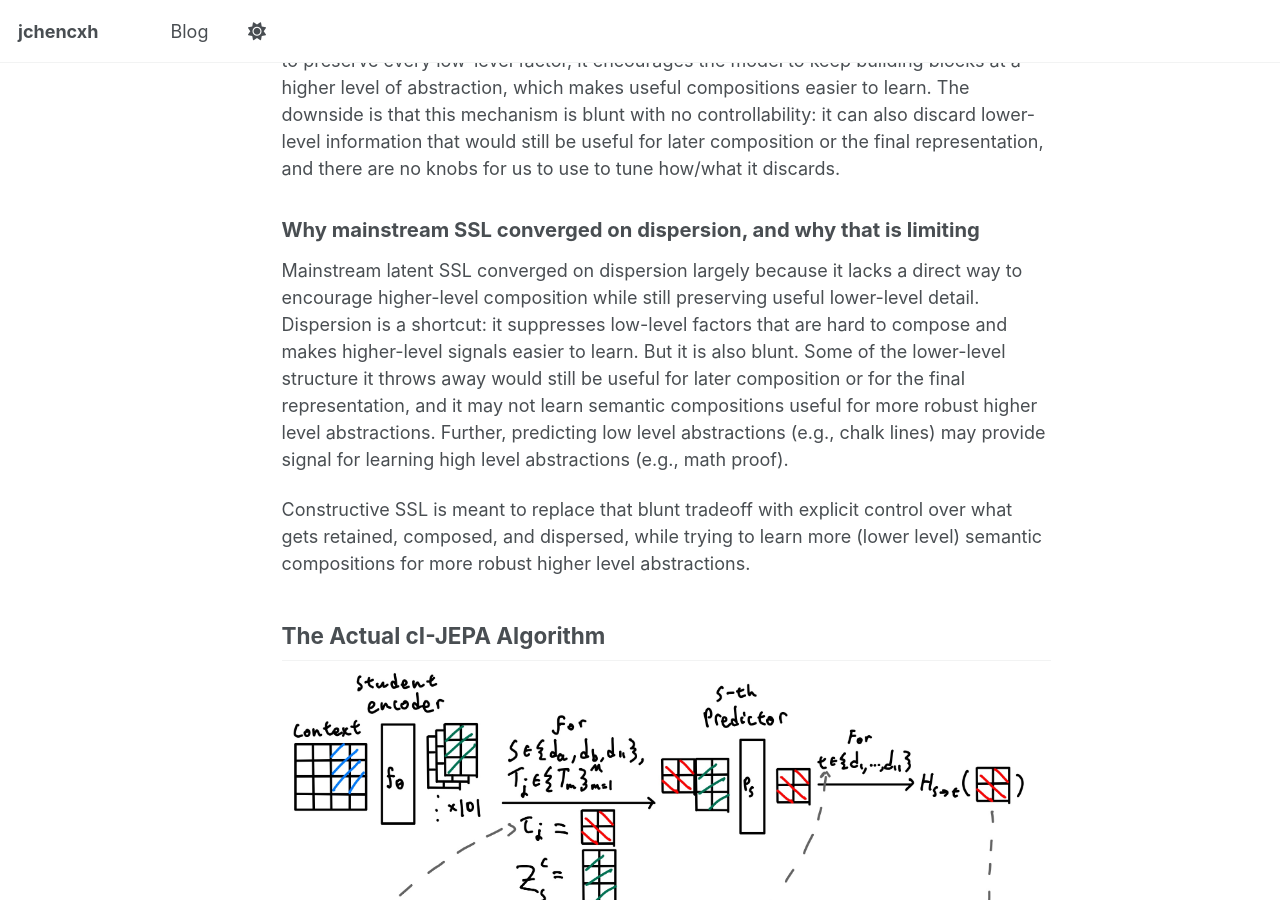
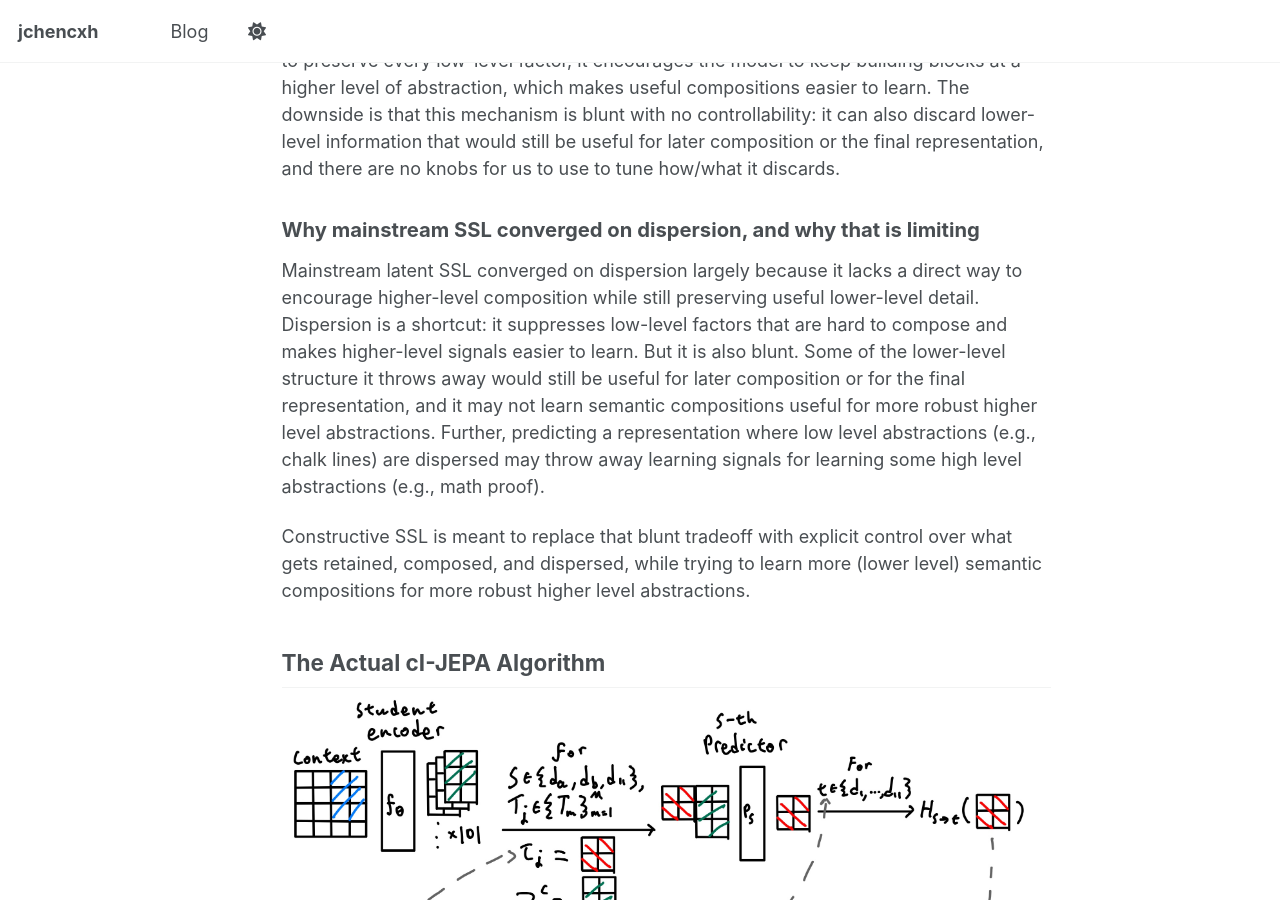
Before and after one commit to jchencxh/jchencxh.github.io, a Jekyll site: the page built from _posts/2026-03-17-constructive-self-supervised-learning-part-1.md, in a window 1280 px wide and 900 px high, scrolled down 3834 px. Built offline with Jekyll 4.4.1, drawn with Linux system fonts in a browser that asks for light colours; a script that is not in the unit is left out.

Commit message:
better phrasing of math rpoof

```diff
--- a/_posts/2026-03-17-constructive-self-supervised-learning-part-1.md
+++ b/_posts/2026-03-17-constructive-self-supervised-learning-part-1.md
@@ -71,7 +71,7 @@ Latent SSL reduces this gap by predicting bootstrapped representations that are
 ### Why mainstream SSL converged on dispersion, and why that is limiting
 
 
-Mainstream latent SSL converged on dispersion largely because it lacks a direct way to encourage higher-level composition while still preserving useful lower-level detail. Dispersion is a shortcut: it suppresses low-level factors that are hard to compose and makes higher-level signals easier to learn. But it is also blunt. Some of the lower-level structure it throws away would still be useful for later composition or for the final representation, and it may not learn semantic compositions useful for more robust higher level abstractions. Further, predicting low level abstractions (e.g., chalk lines) may provide signal for learning high level abstractions (e.g., math proof).
+Mainstream latent SSL converged on dispersion largely because it lacks a direct way to encourage higher-level composition while still preserving useful lower-level detail. Dispersion is a shortcut: it suppresses low-level factors that are hard to compose and makes higher-level signals easier to learn. But it is also blunt. Some of the lower-level structure it throws away would still be useful for later composition or for the final representation, and it may not learn semantic compositions useful for more robust higher level abstractions. Further, predicting a representation where low level abstractions (e.g., chalk lines) are dispersed may throw away learning signals for learning some high level abstractions (e.g., math proof).
 
 Constructive SSL is meant to replace that blunt tradeoff with explicit control over what gets retained, composed, and dispersed, while trying to learn more (lower level) semantic compositions for more robust higher level abstractions.
 
```
